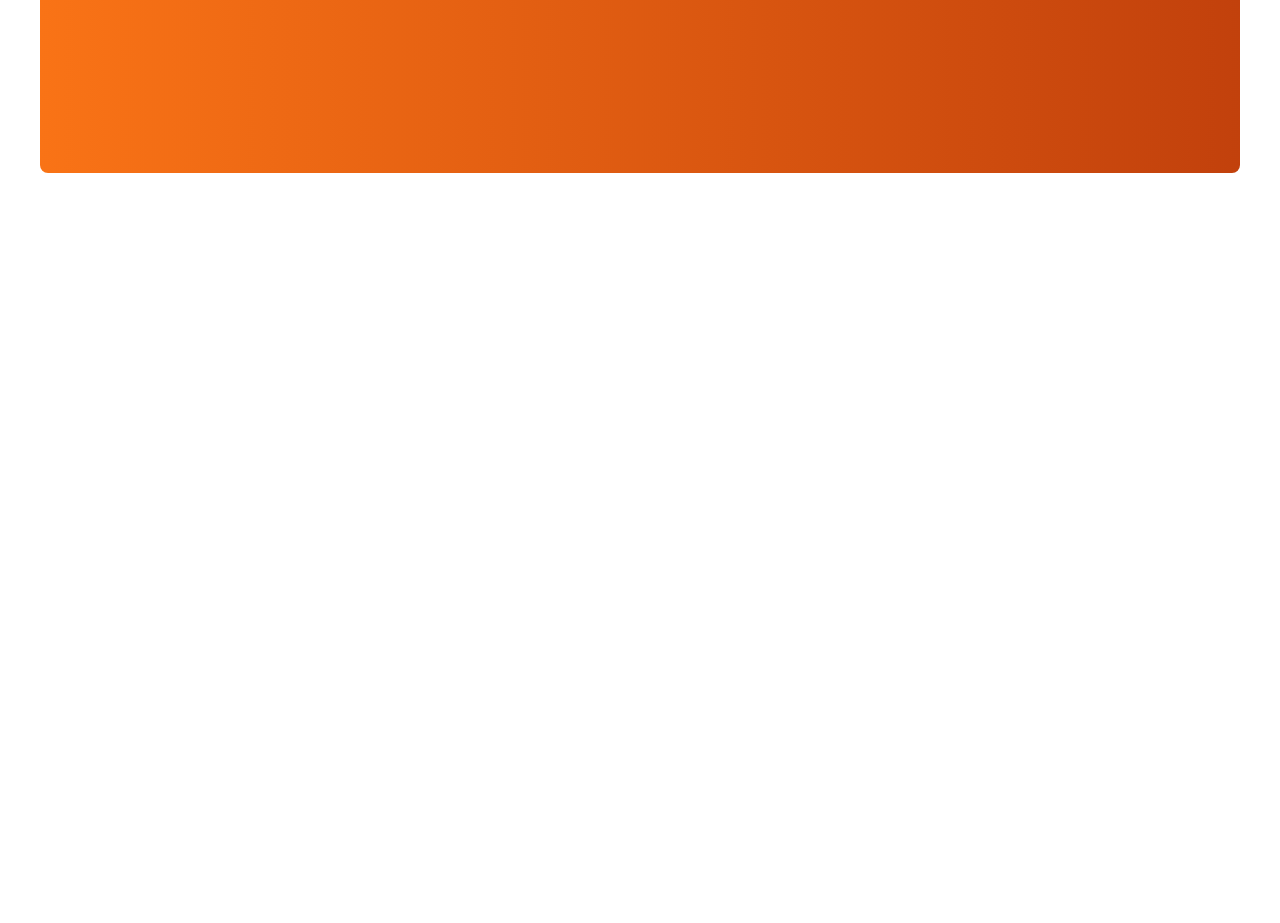
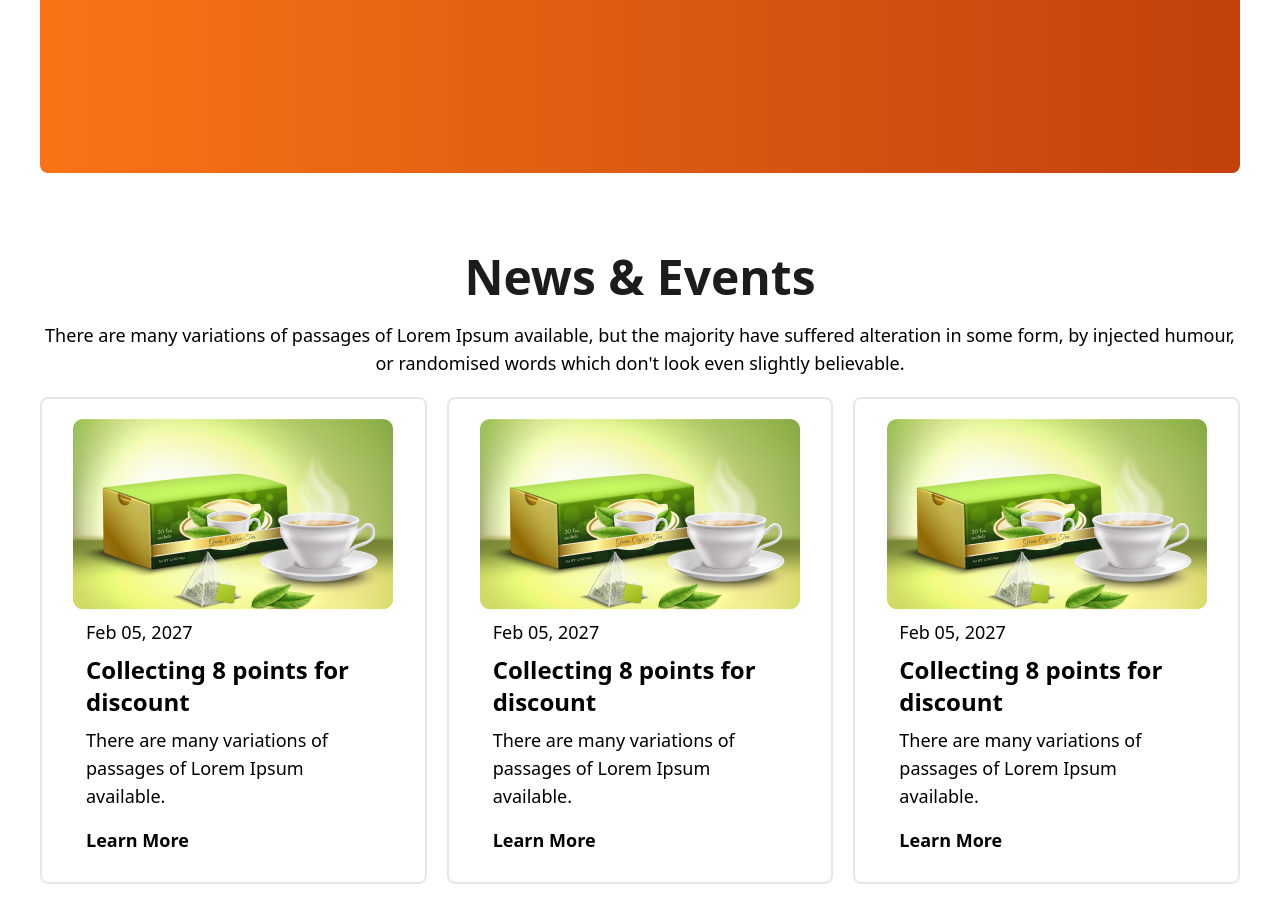
Before and after one commit to itscopebd/-tea-house, a plain HTML site: page index.html in a window 1280 px wide. Shown: the part 2771-3694 px from the top of the page. Before the commit the page ends 2992 px from the top, so only its background shows below. Drawn offline with nearby package versions, Linux system fonts and the light colour scheme.

Commit message:
Modify all files

```diff
--- a/index.html
+++ b/index.html
@@ -149,32 +149,46 @@
 
         <!-- our client section html  -->
         <section class="our__client my-12">
-          <div class="max-w-[1200px] mx-auto bg-gradient-to-r from-orange-500 to-orange-700 px-12 py-24 rounded-lg">
-            <div class="md:flex sm:flex-col-reverse md:flex-row justify-between items-center gap-16">
+          <div class="max-w-[1200px] mx-auto bg-gradient-to-r from-orange-500
+            to-orange-700 px-12 py-24 rounded-lg">
+            <div class="md:flex sm:flex-col-reverse md:flex-row justify-between
+              items-center gap-16">
               <div class="md:w-1/2 space-y-4">
-                <h2 class="text-[#F4F4F4] text-5xl font-bold">Meet Our Super Clients</h2>
-                <p class="text-[#F4F4F4] text-xl">There are many variations of passages of Lorem Ipsum
+                <h2 class="text-[#F4F4F4] text-5xl font-bold">Meet Our Super
+                  Clients</h2>
+                <p class="text-[#F4F4F4] text-xl">There are many variations of
+                  passages of Lorem Ipsum
                   available, but the majority have suffered alteration in some
                   form, by injected humour, or randomised words which don't look
                   even slightly believable. </p>
-                <button class="bg-white px-7 py-3 rounded-lg text-2xl text-red-400">Show All</button>
+                <button class="bg-white px-7 py-3 rounded-lg text-2xl
+                  text-red-400">Show All</button>
               </div>
               <div class="md:w-1/2">
-                <div class="card w-4/5 z-20 ml-auto bg-white relative p-10 rounded-lg -bottom-20 opacity-50">
-                  <img class="-top-10 -left-5 absolute" src="images/client.png" alt="">
-                  <p>We are providing the best and suitable home insurance services for the people who are interested to treatment</p>
+                <div class="card w-4/5 z-20 ml-auto bg-white relative p-10
+                  rounded-lg -bottom-20 opacity-50">
+                  <img class="-top-10 -left-5 absolute" src="images/client.png"
+                    alt="">
+                  <p>We are providing the best and suitable home insurance
+                    services for the people who are interested to treatment</p>
                   <h3 class="font-bold my-2">llham Yuda</h3>
                   <p>Businessman</p>
                 </div>
-                <div class="card w-4/5 opacity-100 z-50 bg-white relative p-10 rounded-lg">
-                  <img class="-top-10 -left-5 absolute" src="images/client.png" alt="">
-                  <p>We are providing the best and suitable home insurance services for the people who are interested to treatment</p>
+                <div class="card w-4/5 opacity-100 z-50 bg-white relative p-10
+                  rounded-lg">
+                  <img class="-top-10 -left-5 absolute" src="images/client.png"
+                    alt="">
+                  <p>We are providing the best and suitable home insurance
+                    services for the people who are interested to treatment</p>
                   <h3 class="font-bold my-2">llham Yuda</h3>
                   <p>Businessman</p>
                 </div>
-                <div class="card w-4/5 z-20 ml-auto bg-white relative p-10 rounded-lg -top-20 opacity-50">
-                  <img class="-top-10 -left-5 absolute" src="images/client.png" alt="">
-                  <p>We are providing the best and suitable home insurance services for the people who are interested to treatment</p>
+                <div class="card w-4/5 z-20 ml-auto bg-white relative p-10
+                  rounded-lg -top-20 opacity-50">
+                  <img class="-top-10 -left-5 absolute" src="images/client.png"
+                    alt="">
+                  <p>We are providing the best and suitable home insurance
+                    services for the people who are interested to treatment</p>
                   <h3 class="font-bold my-2">llham Yuda</h3>
                   <p>Businessman</p>
                 </div>
@@ -183,6 +197,45 @@
             </div>
           </div>
         </section>
+        <!-- news and event section  -->
+        <section class="news__event my-20">
+          <diV class="max-w-[1200px] mx-auto space-y-5">
+            <h3 class="text-black font-bold text-center text-5xl">News & Events</h3>
+            <p class="text-center text-lg px-10 lg:px-0">There are many variations of passages of Lorem Ipsum available,
+              but the majority have suffered alteration in some form, by
+              injected humour, or randomised words which don't look even
+              slightly believable. </p>
+              <div class="grid grid-cols-1 md:grid-cols-3 gap-5 sm:mx-10 lg:mx-0">
+                <div class="p-5 border-2 border-gray-200 rounded-lg space-y-2">
+                  <img class="mx-auto" src="images/news-1.png" alt="">
+                  <div class="mx-6 space-y-2">
+                    <h4 class="text-lg">Feb 05, 2027</h4>
+                  <h2 class="text-2xl font-bold">Collecting 8 points for discount</h2>
+                  <p class="text-lg font-medium">There are many variations of passages of Lorem Ipsum available.</p>
+                  <button class="font-bold text-lg py-2">Learn More</button>
+                  </div>
+                </div>
+                <div class="p-5 border-2 border-gray-200 rounded-lg space-y-2">
+                  <img class="mx-auto" src="images/news-1.png" alt="">
+                  <div class="mx-6 space-y-2">
+                    <h4 class="text-lg">Feb 05, 2027</h4>
+                  <h2 class="text-2xl font-bold">Collecting 8 points for discount</h2>
+                  <p class="text-lg font-medium">There are many variations of passages of Lorem Ipsum available.</p>
+                  <button class="font-bold text-lg py-2">Learn More</button>
+                  </div>
+                </div>
+                <div class="p-5 border-2 border-gray-200 rounded-lg space-y-2">
+                  <img class="mx-auto" src="images/news-1.png" alt="">
+                  <div class="mx-6 space-y-2">
+                    <h4 class="text-lg">Feb 05, 2027</h4>
+                  <h2 class="text-2xl font-bold">Collecting 8 points for discount</h2>
+                  <p class="text-lg font-medium">There are many variations of passages of Lorem Ipsum available.</p>
+                  <button class="font-bold text-lg py-2">Learn More</button>
+                  </div>
+                </div>
+              </div>
+          </diV>
+        </section>
       </main>
     </body>
   </html>
```
